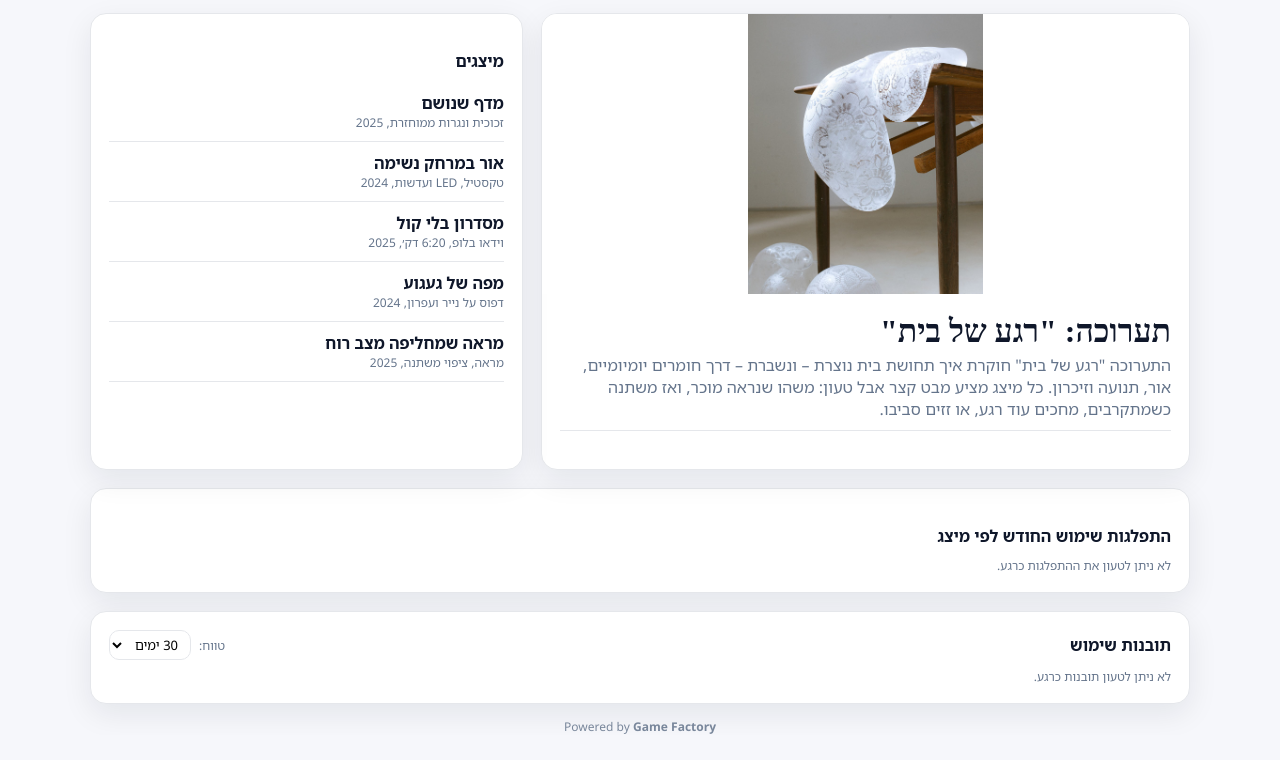
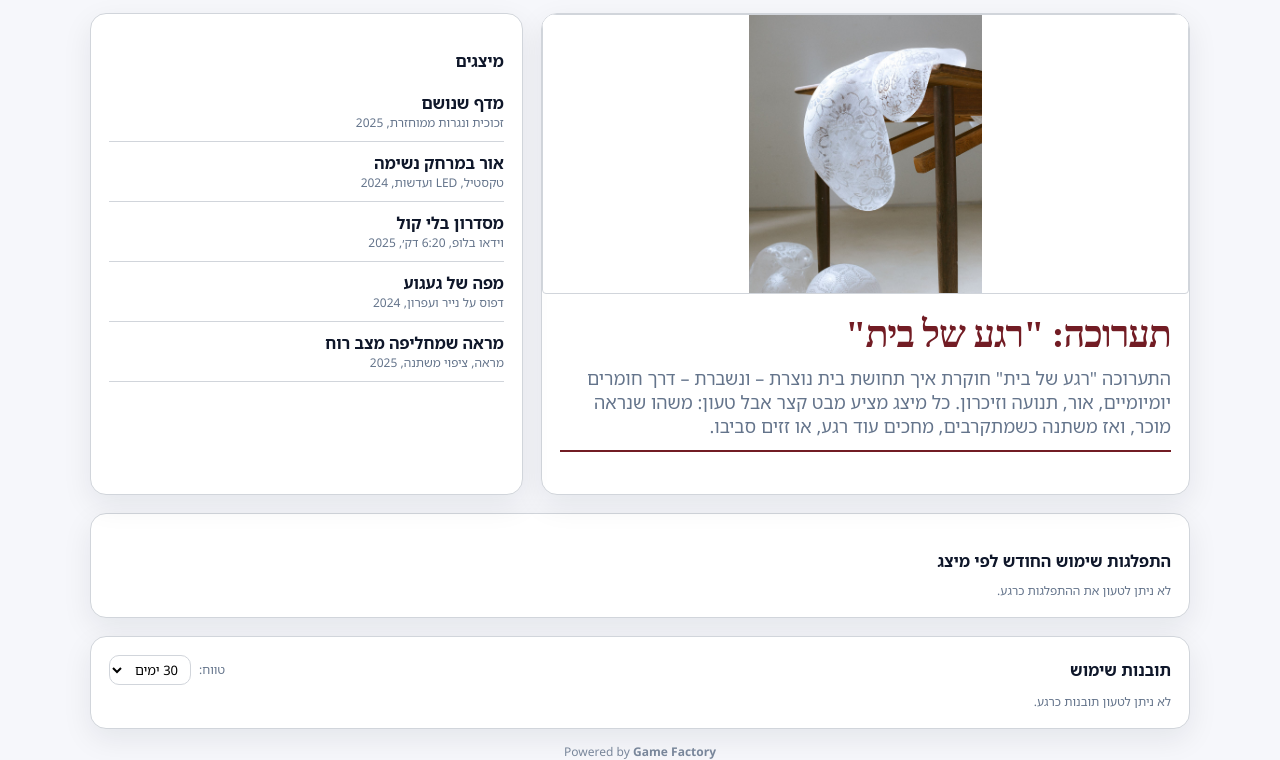
Before and after one commit to assafsahar/museum-chatbot, a website with bundled scripts: page index.html in a window 1280 px wide. Shown: the part 108-868 px from the top of the page. Before the commit the page ends 843 px from the top, so only its background shows below. Built offline with nearby package versions, Linux system fonts and the light colour scheme; files whose address does not match are found by name.

Commit message:
more minor css changes

```diff
--- a/assets/styles.css
+++ b/assets/styles.css
@@ -6,8 +6,8 @@
   --card:#ffffff;
   --text:#0f172a;
   --muted:#64748b;
-  --border:#e5e7eb;
-  --brand:#0b1220;
+  --brand: #721c24; /* צבע יין/בורדו עמוק */
+  --border: #d1d5db; /* קו קצת יותר כהה כדי שיראו אותו טוב */
   --shadow: 0 10px 30px rgba(15,23,42,.08);
   --radius:16px;
   --max: 1100px;
@@ -139,6 +139,8 @@ a{ color:inherit; }
   object-position:center;
   display:block;
   background:#ffffff;
+  border: 1px solid var(--border); /* מסגרת עדינה סביב היצירה */
+  border-radius: 4px; /* עיגול פינות קל מאוד למראה מודרני */
 }
 
 .hero.hero--exhibition{
@@ -163,20 +165,22 @@ a{ color:inherit; }
  */
 .h1{
   font-family: var(--font-serif);
-  font-size:32px;
-  font-weight:900;
-  margin:0 0 4px;
-  color: var(--text);
+  font-size: 38px; /* הגדלה משמעותית */
+  font-weight: 900;
+  color: var(--brand); /* צבע בורדו לכותרת */
+  margin: 0 0 8px;
+  letter-spacing: -1px;
   line-height: 1.2;
 }
 
 .h2{
-  font-size:16px;
-  font-weight:500;
-  color:var(--muted);
-  margin:0 0 20px;
-  border-bottom: 1px solid var(--border);
-  padding-bottom: 10px;
+  font-size: 18px;
+  font-weight: 400;
+  color: var(--muted);
+  margin: 0 0 24px;
+  border-bottom: 2px solid var(--brand); /* קו עבה יותר ובצבע המותג */
+  padding-bottom: 12px;
+  display: block; /* וודא שהקו נמתח לכל הרוחב */
 }
 
 .section-title{
```
